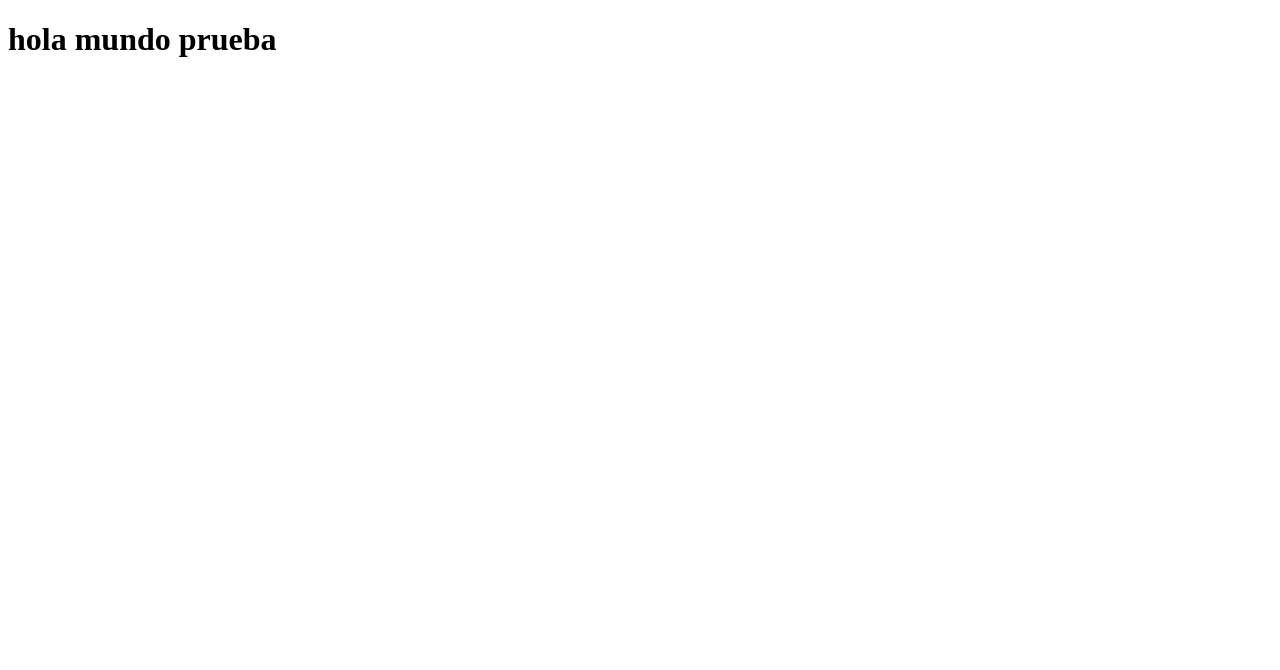
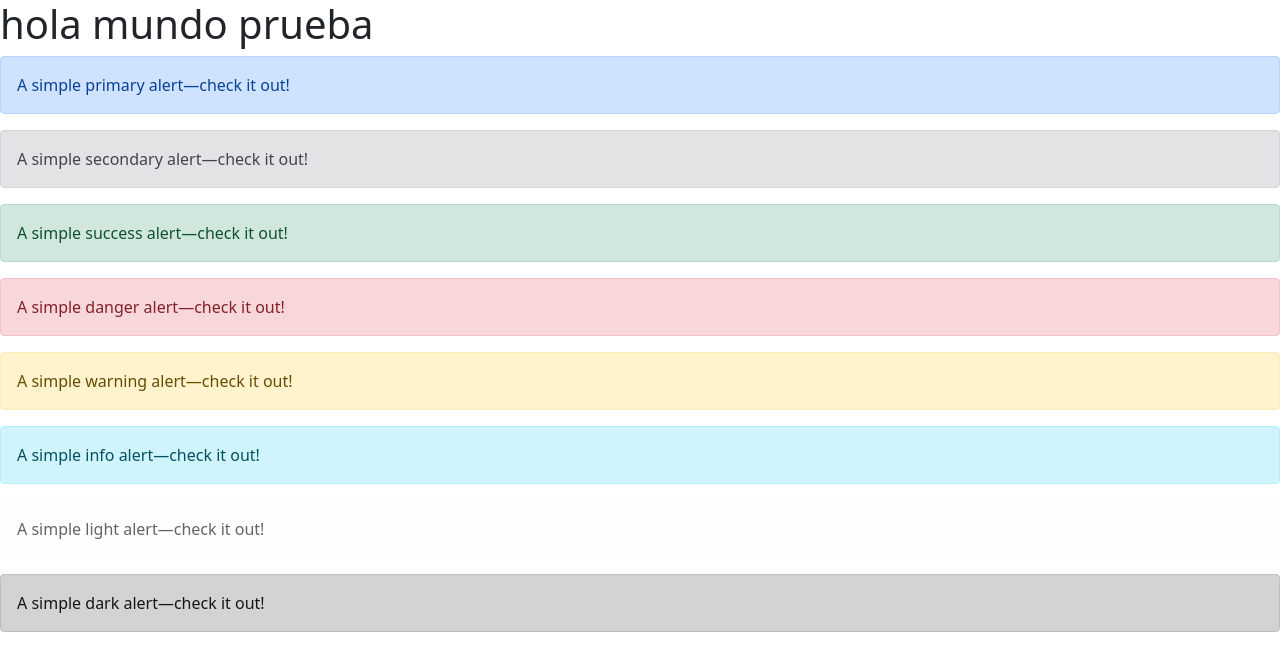
Before and after one commit to benjagh/proyecto, a plain HTML site: page index.html in a window 1280 px wide. Drawn offline with nearby package versions, Linux system fonts and the light colour scheme.

Commit message:
actualizacion rama develop

```diff
--- a/index.html
+++ b/index.html
@@ -2,8 +2,33 @@
 <html>
     <head>
         <title>archivo de prueba</title>
+        <link href="https://cdn.jsdelivr.net/npm/bootstrap@5.1.3/dist/css/bootstrap.min.css" rel="stylesheet" integrity="sha384-1BmE4kWBq78iYhFldvKuhfTAU6auU8tT94WrHftjDbrCEXSU1oBoqyl2QvZ6jIW3" crossorigin="anonymous">
     </head>
     <body>
         <h1>hola mundo prueba</h1>
+        <div class="alert alert-primary" role="alert">
+            A simple primary alert—check it out!
+          </div>
+          <div class="alert alert-secondary" role="alert">
+            A simple secondary alert—check it out!
+          </div>
+          <div class="alert alert-success" role="alert">
+            A simple success alert—check it out!
+          </div>
+          <div class="alert alert-danger" role="alert">
+            A simple danger alert—check it out!
+          </div>
+          <div class="alert alert-warning" role="alert">
+            A simple warning alert—check it out!
+          </div>
+          <div class="alert alert-info" role="alert">
+            A simple info alert—check it out!
+          </div>
+          <div class="alert alert-light" role="alert">
+            A simple light alert—check it out!
+          </div>
+          <div class="alert alert-dark" role="alert">
+            A simple dark alert—check it out!
+          </div>
     </body>
 </html>
```
Also changed, not shown: 1 other file.
